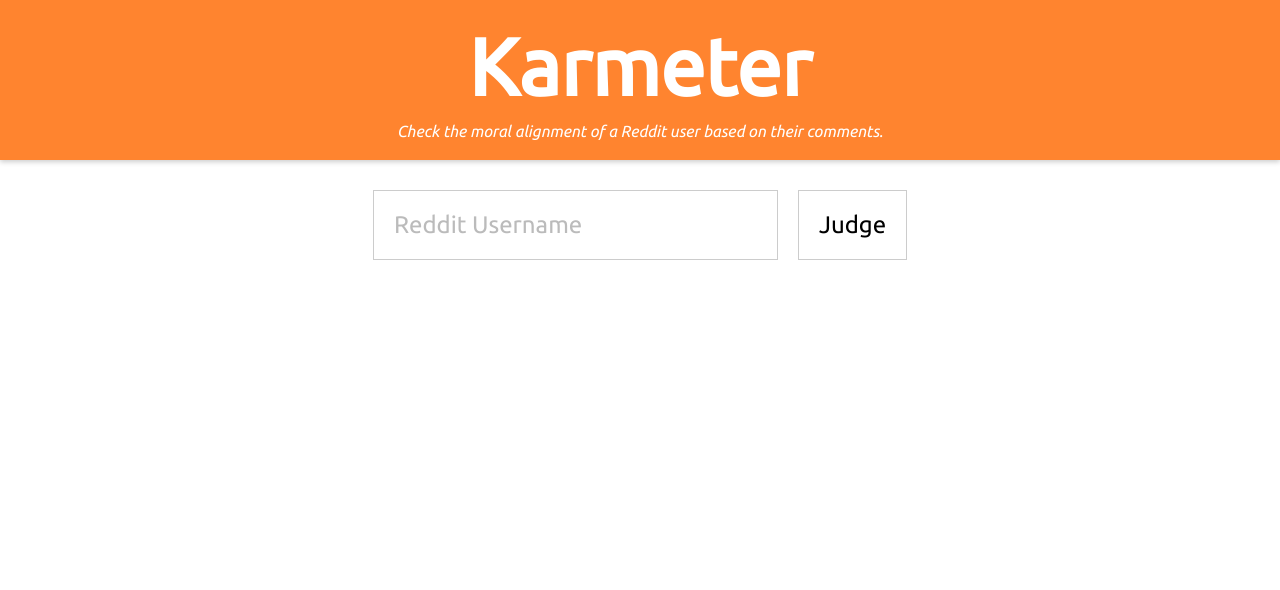
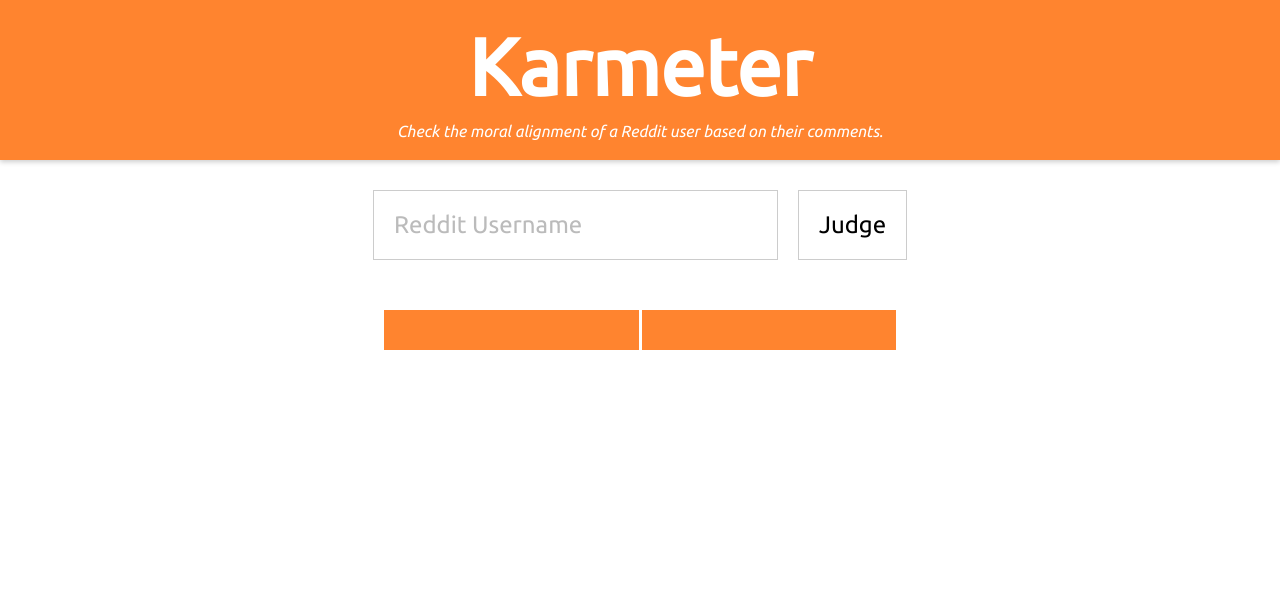
Before and after one commit to disseminate/karmeter, a PHP site: page / in a window 1280 px wide. Shown: the top 590 px of the page. Run offline with PHP 8.4, Linux system fonts and the light colour scheme; some libraries are stand-ins or nearby versions.

Commit message:
Added basic UI

```diff
--- a/css/style.css
+++ b/css/style.css
@@ -75,6 +75,52 @@
 	margin: 20px 0px;
 }
 
+#bar {
+	margin-top: 20px;
+
+	display: inline-block;
+	position: absolute;
+
+	right: 0;
+    left: 0;
+    margin-right: auto;
+    margin-left: auto;
+
+	width: 40%;
+	height: 40px;
+	min-width: 300px;
+
+	background-color: #FF842F;
+}
+
+#slider {
+	margin-top: 20px;
+
+	display: inline-block;
+	position: absolute;
+
+	right: 0;
+    left: 0;
+    margin-right: auto;
+    margin-left: auto;
+
+	width: 3px;
+	height: 40px;
+
+	background-color: #FFF;
+}
+
+#analysis {
+	margin-top: 120px;
+	font-size: 1.5em;
+}
+
+#analysisSub {
+	margin-top: 20px;
+	font-size: 1.0em;
+	color: #555;
+}
+
 #footer {
 	display: block;
 	position: fixed;
--- a/index.php
+++ b/index.php
@@ -21,7 +21,9 @@
 		<form>
 			<input type="text" name="username" class="big clearableText" value="Reddit Username" /><input type="submit" value="Judge" class="big" />
 		</form>
-
+	</div>
+	<div id="bar"> </div>
+	<div id="slider"> </div>
 	<?php
 		if( isset( $_GET["username"] ) ) {
 			$connection = new mysqli( "localhost", "root", "", "karmeter" ); // Connect to SQL
@@ -31,18 +33,18 @@
 				initMySQL( $connection );
 				$score = getUserScore( $connection, $_GET["username"] );
 
+				echo( '<div id="analysis">' );
 				if( $score == -2 ) {
-						echo( $_GET["username"] . " does not exist!" );
+					echo( "<b>" . $_GET["username"] . "</b> does not exist!</div>" );
 				} else {
-						echo( $_GET["username"] . " has a score of " . $score );
+					echo( "<b>" . $_GET["username"] . "</b> has a score of <b>" . round( $score * 5, 3 ) . "</b>.</div>" );
+					echo( "<div id='analysisSub'>A score of -5 is the worst and a score of 5 is the best.</div>" );
 				}
 
 				$connection->close();
 			}
 		}
 	?>
-
-	</div>
 	<div id="footer" class="colorGray">
 		Created at UofTHacks 2015 with care by <a href="http://luaforfood.com" target="_blank">Kyle Windsor</a> and <a href="https://github.com/james2allen" target="_blank">James Allen</a>.
 	</div>
```
Lines whose indentation alone changed are shown as unchanged.
